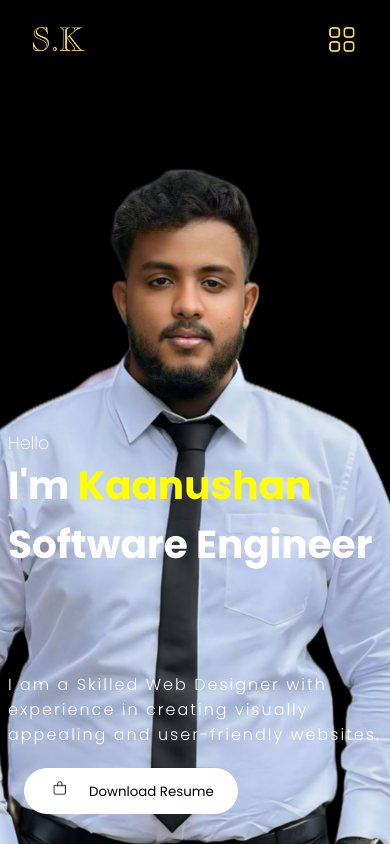
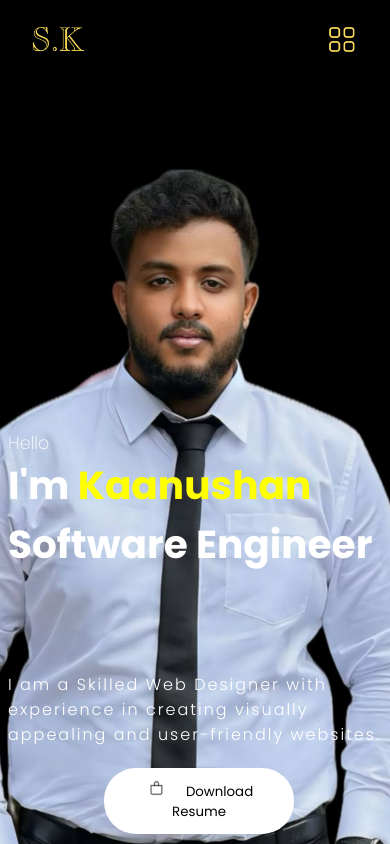
Before and after one commit to Kaanu0824/SK_Portfolio, a React (Create React App) app: page / in a window 390 px wide. Shown: the top 844 px of the page. Built offline with nearby package versions, Linux system fonts and the light colour scheme.

Commit message:
Intro Changes

```diff
--- a/src/components/Intro/intro.css
+++ b/src/components/Intro/intro.css
@@ -78,7 +78,7 @@
         top: 42rem;
     }
     .btn {
-        margin: 0 1rem;
+        margin: 0 6rem;
         position: absolute;
         top: 48rem;
 
```
